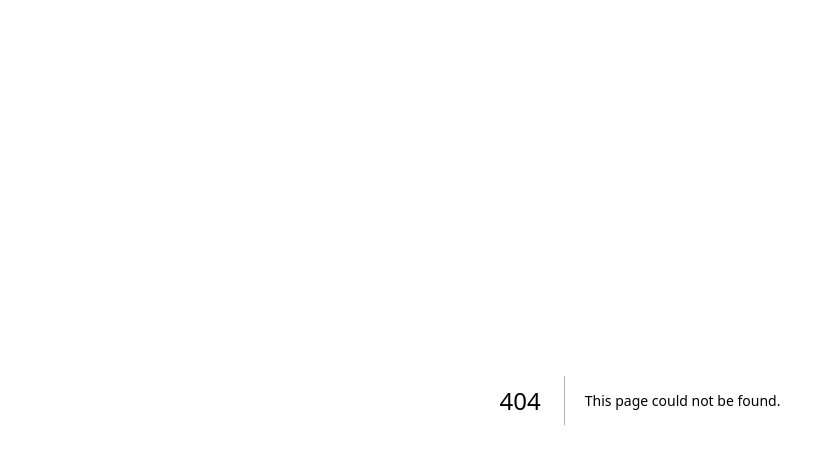
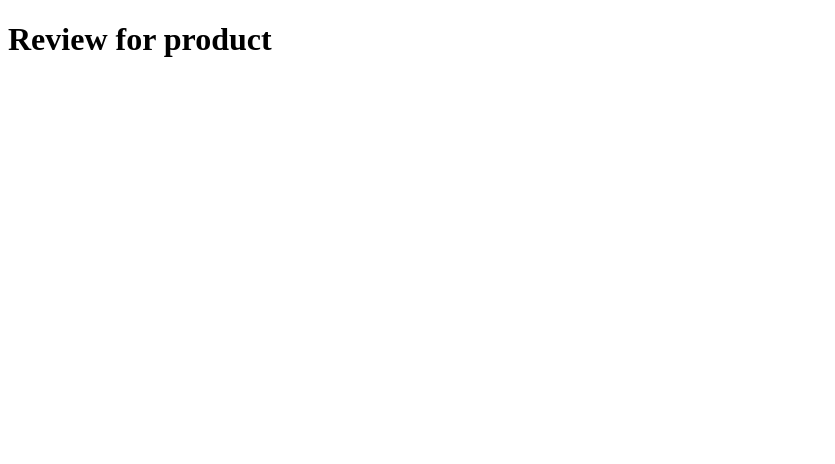
Before and after one commit to KhoslaGA/Practice, a Next.js app in the folder my-app/: page /products/1/reviews/1 in a window 1280 px wide. Before the commit this address had no page. Shown: the top 464 px of the page, without its empty margins (0-835 px from the left). Built offline with nearby package versions, Linux system fonts and the light colour scheme.

Commit message:
Nested Dynamic Routes

```diff
--- /dev/null
+++ b/my-app/src/app/products/[productId]/reviews/[reviewId]/page.tsx
@@ -0,0 +1,7 @@
+export default function Review({
+  params,
+}: {
+  params: { productId: string; reviewId: string };
+}) {
+  return <h1>Review {} for product</h1>;
+}
```
Also changed, not shown: my-app/screenshots/Nested Dynamic Routes.png (added).
